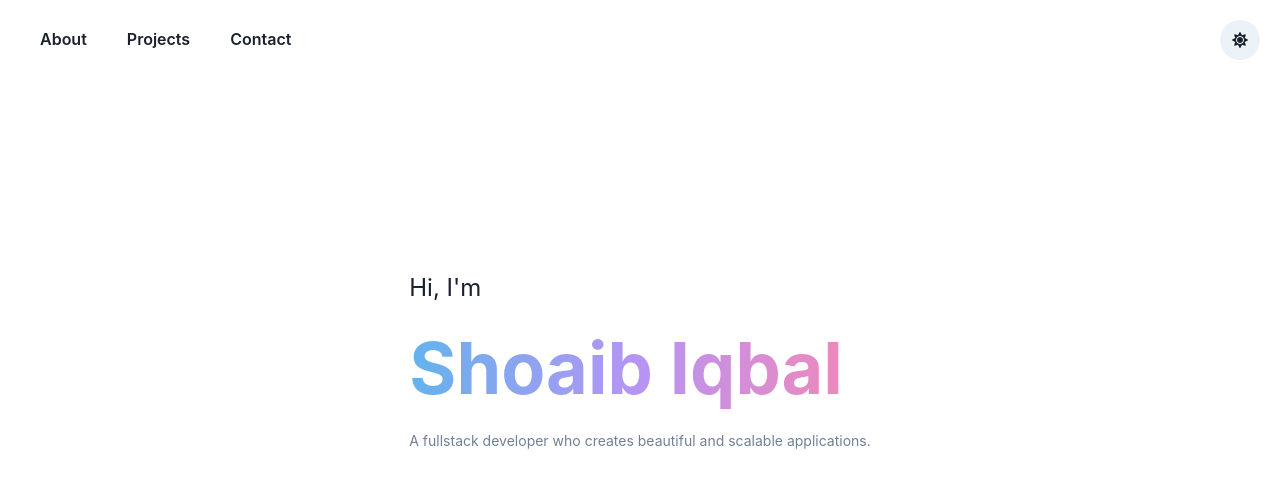
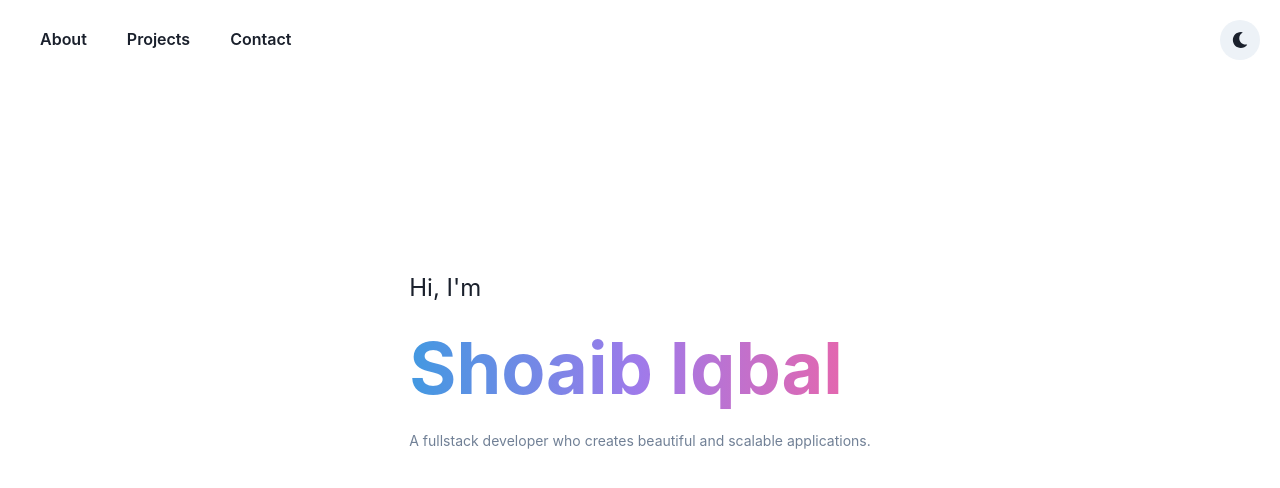
Before and after one commit to shoaibiqbal0/react-portfolio-2, a React (Create React App) app: page / in a window 1280 px wide. Shown: the top 488 px of the page. Built offline with nearby package versions, Linux system fonts and the light colour scheme.

Commit message:
Removed extra dark mode function from Navbar

```diff
--- a/src/components/About.jsx
+++ b/src/components/About.jsx
@@ -1,4 +1,4 @@
-import { Flex, Text, VStack } from "@chakra-ui/react";
+import { Text, VStack } from "@chakra-ui/react";
 import React from "react";
 
 const About = () => {
@@ -11,7 +11,7 @@ const About = () => {
         <Text
           w="100%"
           fontSize={["5xl", "7xl"]}
-          bgGradient="linear(to-r, blue.300, purple.300, pink.300)"
+          bgGradient="linear(to-r, blue.400, purple.400, pink.400)"
           bgClip="text"
           fontWeight="bold"
         >
--- a/src/components/Navbar.jsx
+++ b/src/components/Navbar.jsx
@@ -14,7 +14,6 @@ import { useMediaQuery } from "@chakra-ui/react";
 import { GiHamburgerMenu } from "react-icons/gi";
 
 const Navbar = () => {
-  const [darkMode, setDardMode] = useState(true);
   const { colorMode, toggleColorMode } = useColorMode();
   const [isLargerThan600] = useMediaQuery("(min-width: 600px)");
   const [display, setDisplay] = useState("none");
@@ -24,11 +23,6 @@ const Navbar = () => {
     { name: "Projects", link: "#" },
     { name: "Contact", link: "#" },
   ];
-
-  const handleClick = () => {
-    toggleColorMode();
-    setDardMode(!darkMode);
-  };
   return (
     // Normal Navbar
     <Flex w="100%" p="5">
@@ -87,8 +81,8 @@ const Navbar = () => {
       {/* Color mode button icon */}
       <IconButton
         ml="5"
-        onClick={handleClick}
-        icon={darkMode ? <FaSun /> : <FaMoon />}
+        onClick={toggleColorMode}
+        icon={colorMode === "dark" ? <FaSun /> : <FaMoon />}
         isRound="true"
       ></IconButton>
     </Flex>
```
